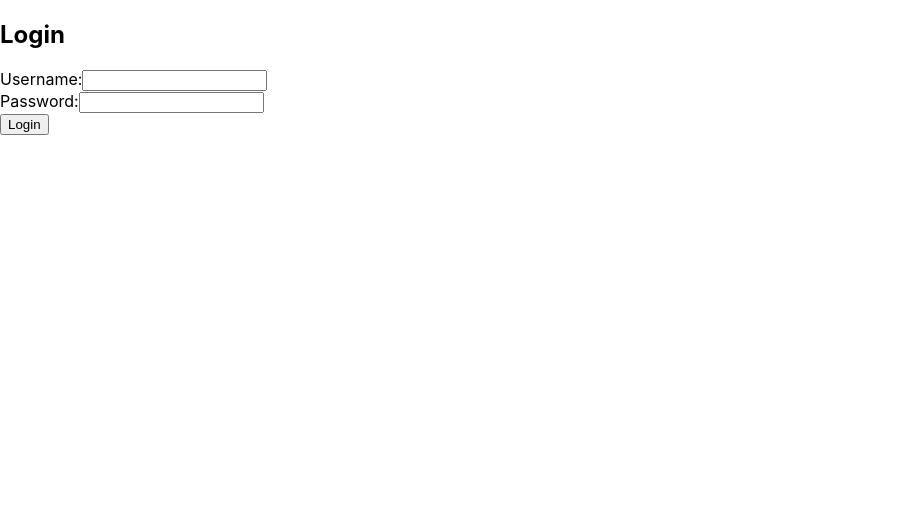
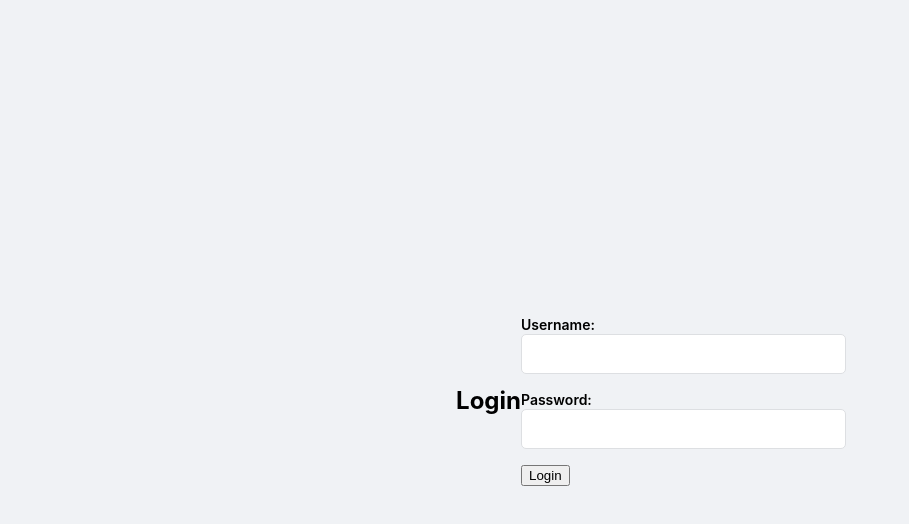
Before and after one commit to ilanitb16/Facebook-Group-Exercise, a React (Create React App) app in the folder web/: page / in a window 1280 px wide. Shown: the top 524 px of the page, without its empty margins (0-909 px from the left). Built offline with nearby package versions, Linux system fonts and the light colour scheme.

Commit message:
added basic design, simple login logic

```diff
--- /dev/null
+++ b/web/src/Auth.js
@@ -0,0 +1,20 @@
+// src/services/AuthService.js
+
+// Simulated user data (will be replaced with actual user data later on)
+const users = [
+    { username: 'user1', password: 'password1' },
+    { username: 'user2', password: 'password2' },
+  ];
+
+  export const authenticateUser = (username, password) => {
+    // authentication logic
+    const user = users.find((user) => user.username === username && user.password === password);
+
+    if (user) {
+      // Authentication successful
+      return user;
+    } else {
+      // Authentication failed
+      return null;
+    }
+  };
--- a/web/src/components/Login.js
+++ b/web/src/components/Login.js
@@ -1,18 +1,32 @@
 import React, { useState } from 'react';
+import { authenticateUser } from '../Auth';
+import '../styles/Login.css'; // Import the CSS file
+
 
 const Login = () => {
   const [username, setUsername] = useState('');
   const [password, setPassword] = useState('');
+  const [loggedIn, setLoggedIn] = useState(false); // flag to track login status
 
   const handleLogin = () => {
-    // Implement login logic here.
-    // Logging the input values.
-    console.log(`Username: ${username}`);
-    console.log(`Password: ${password}`);
+    // Add login logic here.
+    const user = authenticateUser(username, password);
+
+    if (user) {
+        // Authentication successful
+        setLoggedIn(true);
+      } else {
+        // Authentication failed
+        alert('Incorrect username or password. Please try again.');
+      }
   };
 
   return (
     <div className="login-container">
+      {loggedIn ? (
+        <p>You are logged in!</p>
+      ) : (
+        <>
           <h2>Login</h2>
           <form>
             <div className="form-group">
@@ -35,6 +49,8 @@ const Login = () => {
               Login
             </button>
           </form>
+        </>
+      )}
     </div>
   );
 };
--- a/web/src/styles/Login.css
+++ b/web/src/styles/Login.css
@@ -1,46 +1,85 @@
+/* Login.css */
+
 .login-container {
+    background-color: #f0f2f5;
+    display: flex;
+    justify-content: center;
+    align-items: center;
+    height: 100vh;
+  }
+
+  .login-box {
+    background-color: #fff;
+    border: 1px solid #dddfe2;
+    box-shadow: 0px 1px 5px rgba(0, 0, 0, 0.1);
     width: 300px;
-    margin: 0 auto;
     padding: 20px;
-    border: 1px solid #ccc;
-    border-radius: 5px;
-    background-color: #f9f9f9;
     text-align: center;
   }
 
-  h2 {
+  .login-logo {
+    width: 100px;
+    height: 100px;
+    margin: 0 auto 20px;
+    background-image: url('Facebook_Logo_2023.png'); /* Facebook logo image */
+    background-size: cover;
+  }
+
+  .login-header {
+    font-size: 24px;
+    font-weight: 600;
     margin-bottom: 20px;
+  }
+
+  .login-form {
+    display: flex;
+    flex-direction: column;
   }
 
   .form-group {
     margin-bottom: 15px;
-    text-align: left;
   }
 
-  label {
-    display: block;
-    margin-bottom: 5px;
-    font-weight: bold;
+  .form-group label {
+    font-size: 14px;
+    font-weight: 600;
   }
 
-  input[type="text"],
-  input[type="password"] {
+  .form-group input {
     width: 100%;
-    padding: 8px;
-    border: 1px solid #ccc;
-    border-radius: 3px;
+    padding: 10px;
+    border: 1px solid #dddfe2;
+    border-radius: 5px;
+    font-size: 16px;
   }
 
-  button {
-    width: 100%;
+  .login-button {
+    background-color: #1877f2; /* Facebook blue color */
+    color: #fff;
+    font-size: 16px;
+    font-weight: 600;
     padding: 10px;
-    background-color: #007bff;
-    color: #fff;
     border: none;
-    border-radius: 3px;
+    border-radius: 5px;
     cursor: pointer;
   }
 
-  button:hover {
-    background-color: #0056b3;
+  .login-button:hover {
+    background-color: #166fe5; /* Darker blue on hover */
   }
+
+  .login-footer {
+    margin-top: 20px;
+    font-size: 14px;
+    color: #65676b;
+  }
+
+  .login-footer a {
+    color: #1877f2;
+    text-decoration: none;
+    font-weight: 600;
+  }
+
+  .login-footer a:hover {
+    text-decoration: underline;
+  }
```
Also changed, not shown: web/src/components/Home.js (added), web/src/styles/Facebook_Logo_2023.png (added), 1 other file (tests, documents, lock files or other folders). Lines whose indentation alone changed are shown as unchanged.
